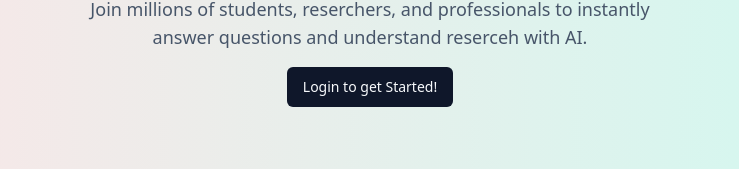
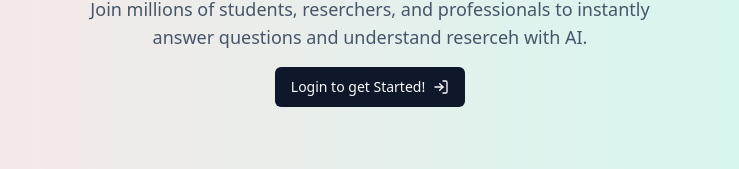
Before and after one commit to kodaliakhil/talk_with_pdf, a Next.js app: page / in a window 1280 px wide. Shown: the part 379-548 px from the top of the page, without its empty margins (270-1009 px from the left). Built offline with nearby package versions, Linux system fonts and the light colour scheme; no server answers.

Commit message:
Home page, sign in, sign up

```diff
--- a/src/app/page.tsx
+++ b/src/app/page.tsx
@@ -3,6 +3,8 @@
 import { auth } from "@clerk/nextjs/server";
 import Image from "next/image";
 import Link from "next/link";
+import { LogIn } from 'lucide-react';
+
 
 export default function Home() {
   const { userId } = auth();
@@ -27,7 +29,10 @@
               <h1>file upload</h1>
             ) : (
               <Link href={"/sign-in"}>
-                <Button>Login to get Started!</Button>
+                <Button>Login to get Started!
+                  <LogIn className="w-4 h-4 ml-2"/>
+                </Button>
+
               </Link>
             )}
           </div>
--- /dev/null
+++ b/src/app/sign-in/[[...sign-in]]/page.tsx
@@ -0,0 +1,9 @@
+import { SignIn } from "@clerk/nextjs";
+
+export default function Page() {
+  return (
+    <div className="absolute top-1/2 left-1/2 -translate-x-1/2 -translate-y-1/2">
+      <SignIn />
+    </div>
+  );
+}
--- /dev/null
+++ b/src/app/sign-up/[[...sign-up]]/page.tsx
@@ -0,0 +1,9 @@
+import { SignUp } from "@clerk/nextjs";
+
+export default function Page() {
+  return (
+    <div className="absolute top-1/2 left-1/2 -translate-x-1/2 -translate-y-1/2">
+      <SignUp />
+    </div>
+  );
+}
--- a/src/middleware.ts
+++ b/src/middleware.ts
@@ -1,9 +1,14 @@
 import { clerkMiddleware, createRouteMatcher } from "@clerk/nextjs/server";
 
-const isProtectedRoute = createRouteMatcher(["/dashboard(.*)", "/forum(.*)"]); // add more routes here that need to be protected
+const isPublicRoute = createRouteMatcher(["/","/sign-in(.*)", "/sign-up(.*)"]);
+
+// const isProtectedRoute = createRouteMatcher(["/dashboard(.*)", "/forum(.*)"]); // add more routes here that need to be protected
 
 export default clerkMiddleware((auth, req) => {
-  if (isProtectedRoute(req)) auth().protect();
+  if (!isPublicRoute(req)) {
+    auth().protect();
+  }
+  //  else if (isProtectedRoute(req)) auth().protect();
 });
 
 export const config = {
```
